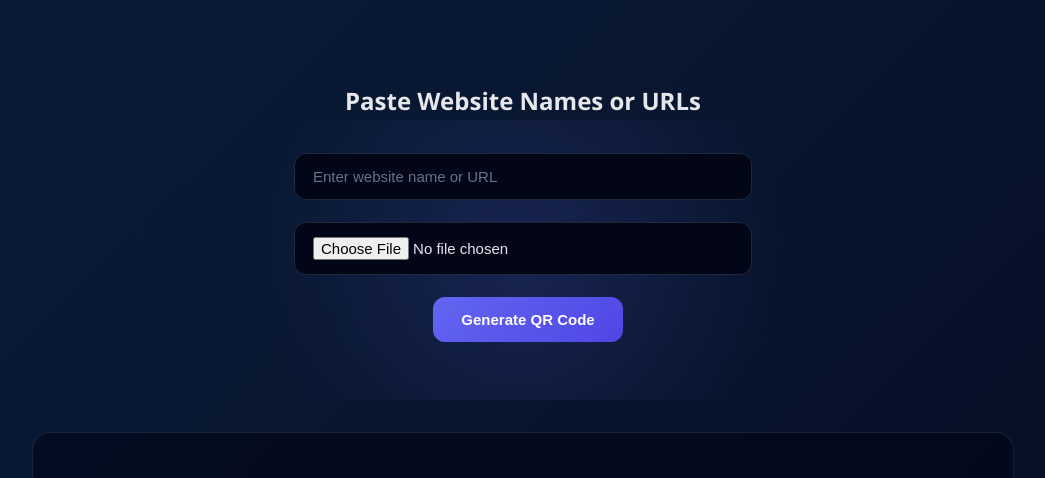
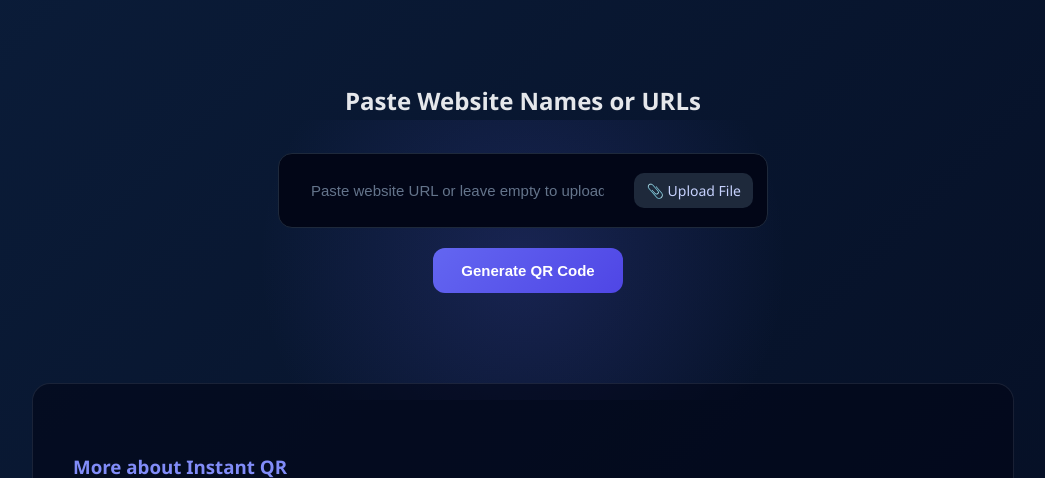
Before and after one commit to bhargav20-ui/QRCODE, a Django app: page / in a window 1280 px wide. Shown: the part 67-545 px from the top of the page, without its empty margins (117-1162 px from the left). Run offline with Django 5.2, Linux system fonts and the light colour scheme.

Commit message:
UI update: single smart input for URL or file upload

```diff
--- a/qrapp/templates/qr.html
+++ b/qrapp/templates/qr.html
@@ -107,6 +107,41 @@
 button:active {
     transform: scale(0.97);
 }
+.smart-input {
+    width: 460px;
+    margin: 0 auto 20px;
+    padding: 14px;
+    background: #020617;
+    border: 1px solid #1e293b;
+    border-radius: 14px;
+    display: flex;
+    align-items: center;
+    gap: 12px;
+}
+
+.smart-input input[type="text"] {
+    flex: 1;
+    background: transparent;
+    border: none;
+    outline: none;
+    color: #e5e7eb;
+    font-size: 15px;
+}
+
+.file-label {
+    background: #1e293b;
+    color: #c7d2fe;
+    padding: 8px 12px;
+    border-radius: 10px;
+    cursor: pointer;
+    font-size: 14px;
+    white-space: nowrap;
+}
+
+.file-label:hover {
+    background: #2a3b5f;
+}
+
 
 /* ================= QR CONTAINER ================= */
 .qr-container {
@@ -259,11 +294,18 @@
 <form method="POST" enctype="multipart/form-data">
     {% csrf_token %}
 
-    <input type="text" name="text" placeholder="Enter website name or URL">
-    <br><br>
+    <div class="smart-input">
+        <input
+            type="text"
+            name="text"
+            placeholder="Paste website URL or leave empty to upload a file"
+        >
 
-    <input type="file" name="file">
-    <br><br>
+        <label class="file-label">
+            <input type="file" name="file" hidden>
+            📎 Upload File
+        </label>
+    </div>
 
     <button type="submit">Generate QR Code</button>
 </form>
```
